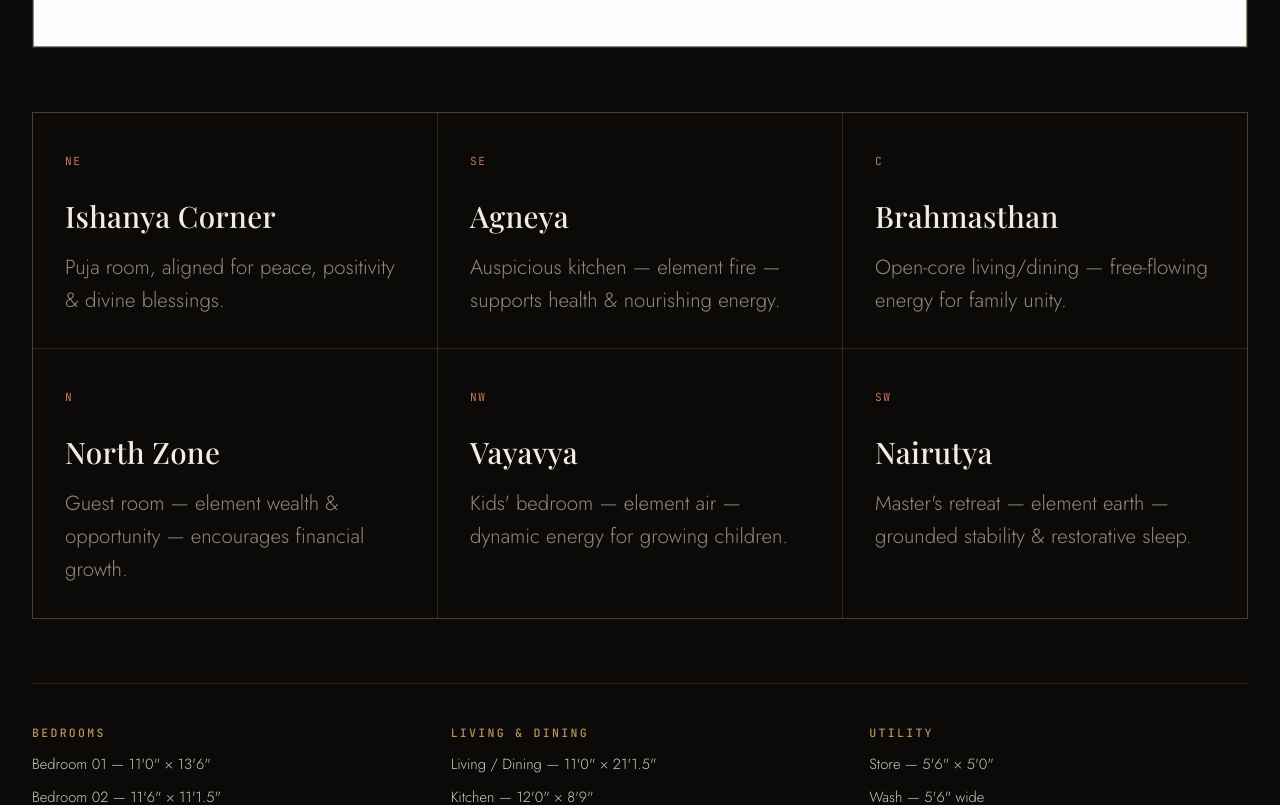
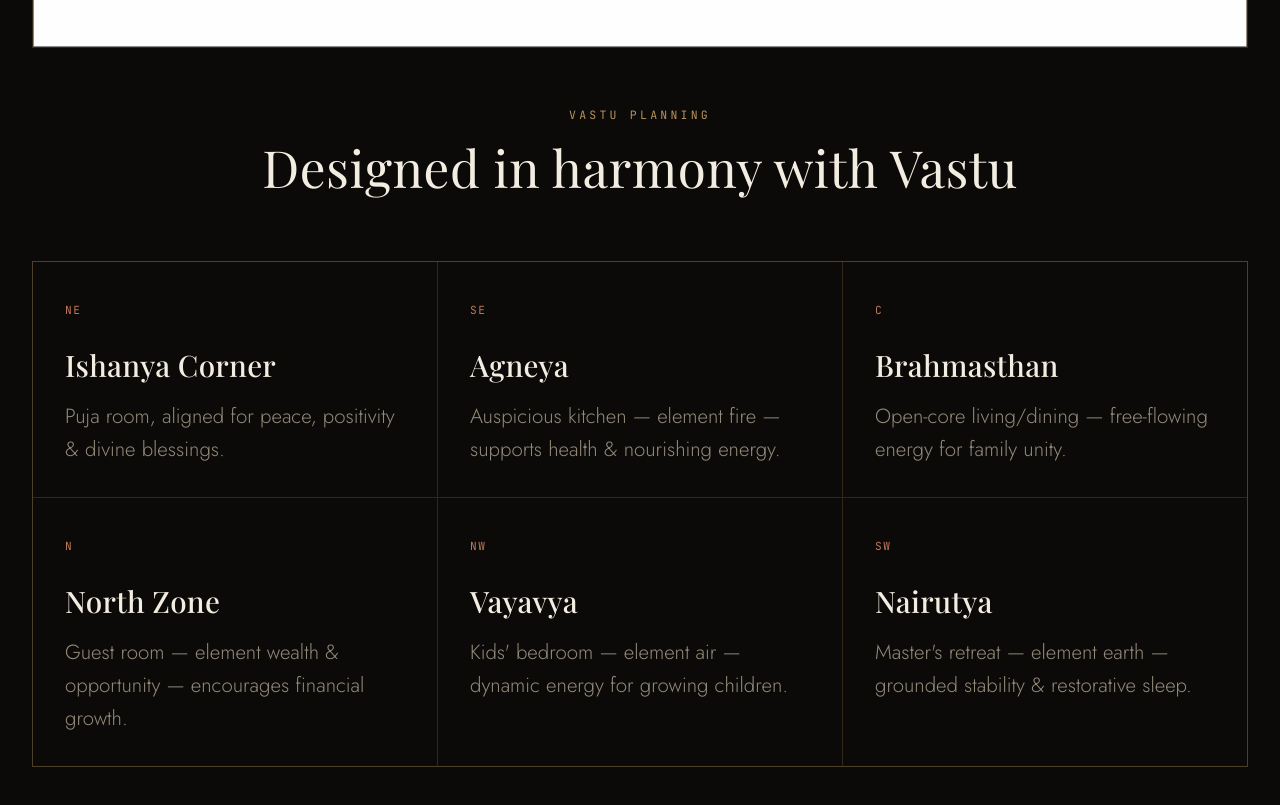
Before and after one commit to Hrishikeshkurhe/kurhe-estates, a React (Vite) app in the folder client/: page / in a window 1280 px wide. Shown: the part 4040-4845 px from the top of the page. Built offline with nearby package versions, Linux system fonts and the light colour scheme; no server answers; a web font is replaced by a local one.

Commit message:
residence page updated

```diff
--- a/client/src/data/infinia.js
+++ b/client/src/data/infinia.js
@@ -33,8 +33,8 @@ export const infinia = {
     ['Sai Mandir', '2.3 km'], ['Rajapeth Bus Stand', '2.3 km'], ['Badnera Railway Station', '8.4 km'],
   ],
 credits: [
+  ['Founder', 'Rudresh Kurhe'],
   ['Architect / Engineer', 'Ar. Girish Nagpure'],
-  ['RCC Consultant', 'Pankaj Deshmukh'],
   ['Legal Advisor', 'Adv. Vaibhav Kakarde'],
   ['3D Rendering', 'V-Draw'],
   ['Banking Partners', 'HDFC Bank · Axis Bank · SBI Bank'],
--- a/client/src/sections/Residences.jsx
+++ b/client/src/sections/Residences.jsx
@@ -18,7 +18,7 @@ export default function Residences() {
     <section className="section" id="residences">
       <div className={`section-head ${headClass}`} ref={headRef}>
         <p className="eyebrow">02 — The Residences</p>
-        <h2>Three bedrooms,<br />built on Vastu principles</h2>
+        <h2>Three bedrooms, built on Vastu principles</h2>
         <p className="section-lede">
           Every Infinia residence is oriented to the eight energies of Vastu Shastra — from the
           Ishanya puja corner to the Nairutya master retreat — so the plan supports the life
@@ -45,6 +45,13 @@ export default function Residences() {
           </div>
         ))}
       </div>
+<br></br>
+<br></br>
+     <div className="vastu-section">
+  <div className="vastu-heading">
+    <p className="eyebrow">Vastu Planning</p>
+    <h2>Designed in harmony with Vastu</h2>
+  </div>
 
   <div className={`vastu-grid ${gridClass}`} ref={gridRef}>
     {infinia.vastuZones.map((z) => (
@@ -54,6 +61,7 @@ export default function Residences() {
         <p>{z.desc}</p>
       </div>
     ))}
+  </div>
 </div>
 
       <div className={`dims ${dimsClass}`} ref={dimsRef}>
--- a/client/style.css
+++ b/client/style.css
@@ -782,6 +782,32 @@ button{font-family:var(--sans);cursor:pointer;}
 .tab-panel{display:none;border:1px solid var(--hairline);}
 .tab-panel.active{display:block;}
 
+.vastu-heading {
+  width: 100%;
+  text-align: center;
+  margin: 0 auto 50px;
+}
+
+.vastu-heading .eyebrow {
+  margin-bottom: 14px;
+}
+
+.vastu-heading h2 {
+  margin: 0;
+  font-family: var(--serif);
+  font-size: clamp(2rem, 4vw, 3.2rem);
+  line-height: 1.15;
+  font-weight: 400;
+  color: var(--ivory);
+}
+
+.vastu-section {
+  width: 100%;
+}
+
+.vastu-grid {
+  width: 100%;
+}
 .vastu-grid{
   display:grid;grid-template-columns:repeat(3,1fr);gap:1px;
   background:var(--hairline);margin-top:64px;border:1px solid var(--hairline);
@@ -791,9 +817,32 @@ button{font-family:var(--sans);cursor:pointer;}
 .vastu-card h4{margin:.6em 0 .4em;font-size:1.85rem;}
 .vastu-card p{font-size:1.28rem;margin:0;}
 
-.dims{display:grid;grid-template-columns:repeat(3,1fr);gap:40px;margin-top:64px;padding-top:40px;border-top:1px solid var(--hairline);}
-.dims h5{font-family:var(--mono);font-size:.72rem;letter-spacing:.2em;text-transform:uppercase;color:var(--gold);margin-bottom:1em;}
-.dims p{font-size:.92rem;margin:0 0 .6em;color:var(--ivory);opacity:.85;}
+.dims {
+  display: grid;
+  grid-template-columns: repeat(3, 1fr);
+  gap: 40px;
+  margin: 64px auto 0;
+  padding-top: 40px;
+  border-top: 1px solid var(--hairline);
+  text-align: center;
+  max-width: 900px;
+}
+
+.dims h5 {
+  font-family: var(--mono);
+  font-size: .72rem;
+  letter-spacing: .2em;
+  text-transform: uppercase;
+  color: var(--gold);
+  margin-bottom: 1em;
+}
+
+.dims p {
+  font-size: .92rem;
+  margin: 0 0 .6em;
+  color: var(--ivory);
+  opacity: .85;
+}
 
 /* ============ BANNER ============ */
 .banner{position:relative;height:60vh;overflow:hidden;}
```
Lines whose indentation alone changed are shown as unchanged.
